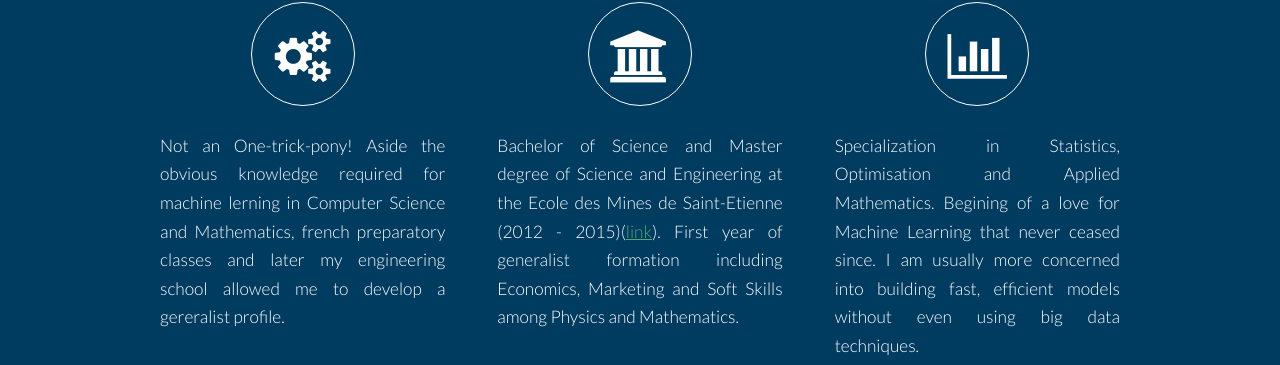
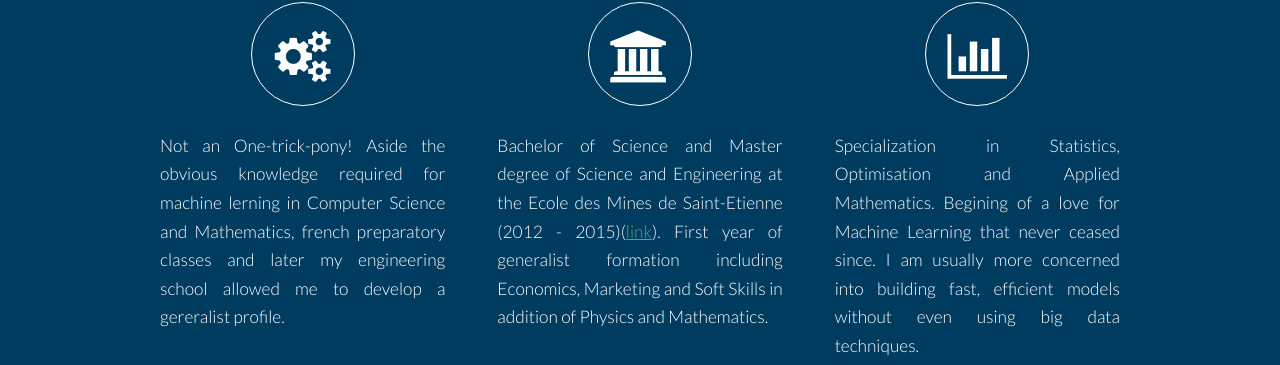
Before and after one commit to vbergeron/vbergeron.github.io, a plain HTML site: page index.html in a window 1280 px wide. Shown: the part 744-1109 px from the top of the page. Drawn offline with Linux system fonts and the light colour scheme.

Commit message:
final phase inc.

```diff
--- a/index.html
+++ b/index.html
@@ -69,7 +69,7 @@
 						</section>
 						<section class="4u 12u$(small)">
 							<i class="icon big rounded fa-university"></i>
-							<div align="justify"><p>Bachelor of Science and Master degree of Science and Engineering at the Ecole des Mines de Saint-Etienne (2012 - 2015)(<a href="http://www.mines-stetienne.fr/fr">link</a>). First year of generalist formation including Economics, Marketing and Soft Skills among Physics and Mathematics.
+							<div align="justify"><p>Bachelor of Science and Master degree of Science and Engineering at the Ecole des Mines de Saint-Etienne (2012 - 2015)(<a href="http://www.mines-stetienne.fr/fr">link</a>). First year of generalist formation including Economics, Marketing and Soft Skills in addition of Physics and Mathematics.
 							<div align="center">
 								<img src="images/emse.png" />
 							</div>
```
